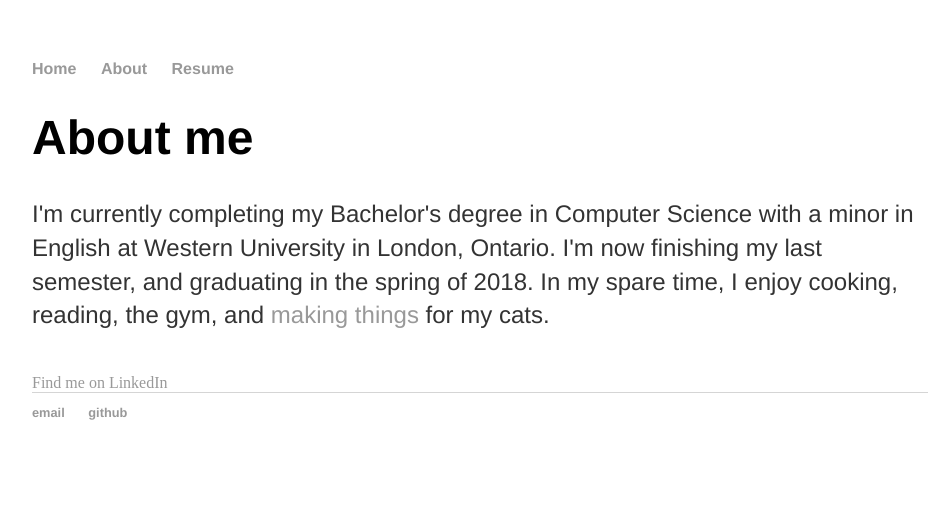
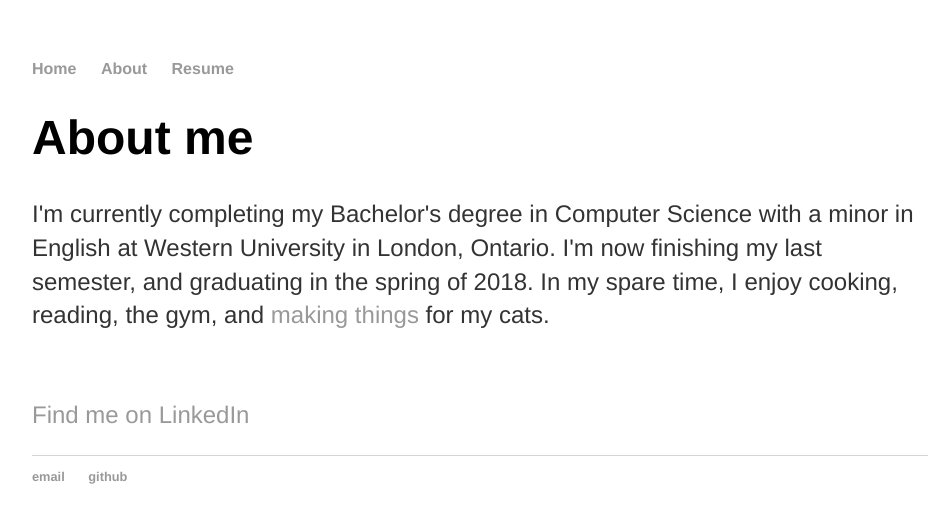
Before and after one commit to jstreet2/jstreet.github.io, a Jekyll site: the page built from about/index.html, in a window 1280 px wide. Shown: the top 523 px of the page, without its empty margins (160-1103 px from the left). Built offline with Jekyll 4.4.1, drawn with Linux system fonts in a browser that asks for light colours.

```diff
--- a/about/index.html
+++ b/about/index.html
@@ -8,5 +8,5 @@ title: About Jennifer
   	I'm now finishing my last semester, and graduating in the spring of 2018. In my spare time, I enjoy cooking, reading, the gym, and
   	<a href="https://github.com/jstreet2/cattoy">making things</a> for my cats.</p>
 	<br>
-	<a href="www.linkedin.com/in/jennifer-street-695790113">Find me on LinkedIn</a>
+	<p><a href="www.linkedin.com/in/jennifer-street-695790113">Find me on LinkedIn</a></p>
 </div>
```
